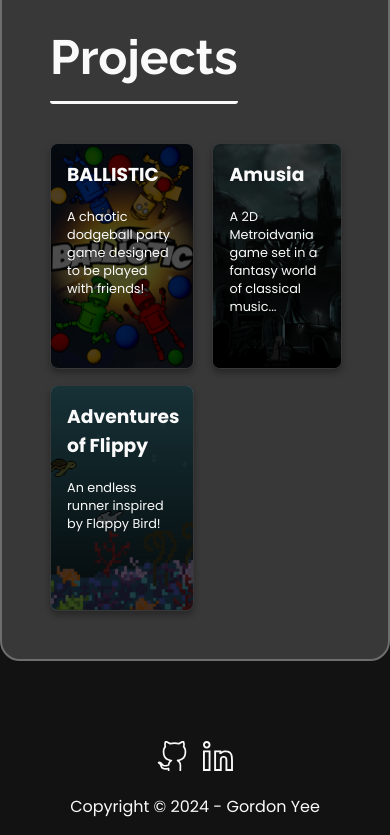
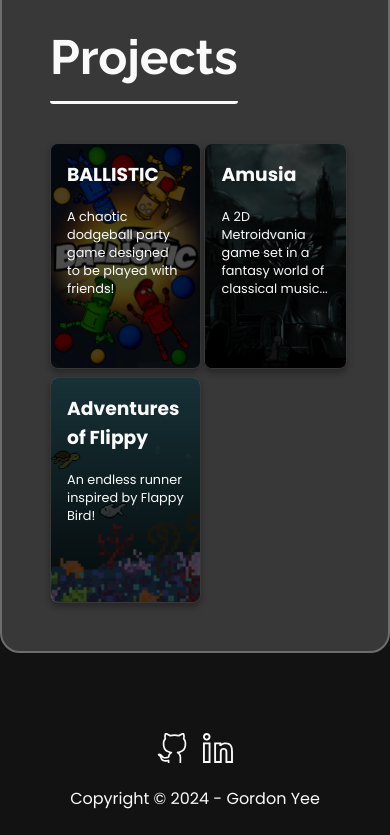
Before and after one commit to goyeet/goyeet.github.io, a React (Create React App) app: page / in a window 390 px wide. Shown: the part 4278-5113 px from the top of the page. Built offline with nearby package versions, Linux system fonts and the light colour scheme.

Commit message:
tweaked sizing on project grid and added hover effect to footer

```diff
--- a/src/components/Footer/Footer.css
+++ b/src/components/Footer/Footer.css
@@ -20,6 +20,11 @@
   gap: 1rem;
 }
 
+.icon {
+  transition: transform 0.25s ease-in-out;
+}
+
 .icon:hover {
   fill: var(--hover-color);
+  transform: scale(1.1);
 }
--- a/src/components/ProjectCard/ProjectCard.css
+++ b/src/components/ProjectCard/ProjectCard.css
@@ -21,7 +21,7 @@
 
 @media (max-width: 650px) {
   .project-card {
-    width: 75%;
+    width: 80%;
     height: 12rem;
   }
 
--- a/src/components/Projects/Projects.css
+++ b/src/components/Projects/Projects.css
@@ -1,11 +1,11 @@
 .project-grid {
   display: grid;
   grid-template-columns: repeat(3, 1fr);
-  gap: 16px;
+  gap: 8px;
 }
 
 @media (max-width: 650px) {
   .project-grid {
-    grid-template-columns: 1fr 1fr;
+    grid-template-columns: repeat(2, 1fr);
   }
 }
```
